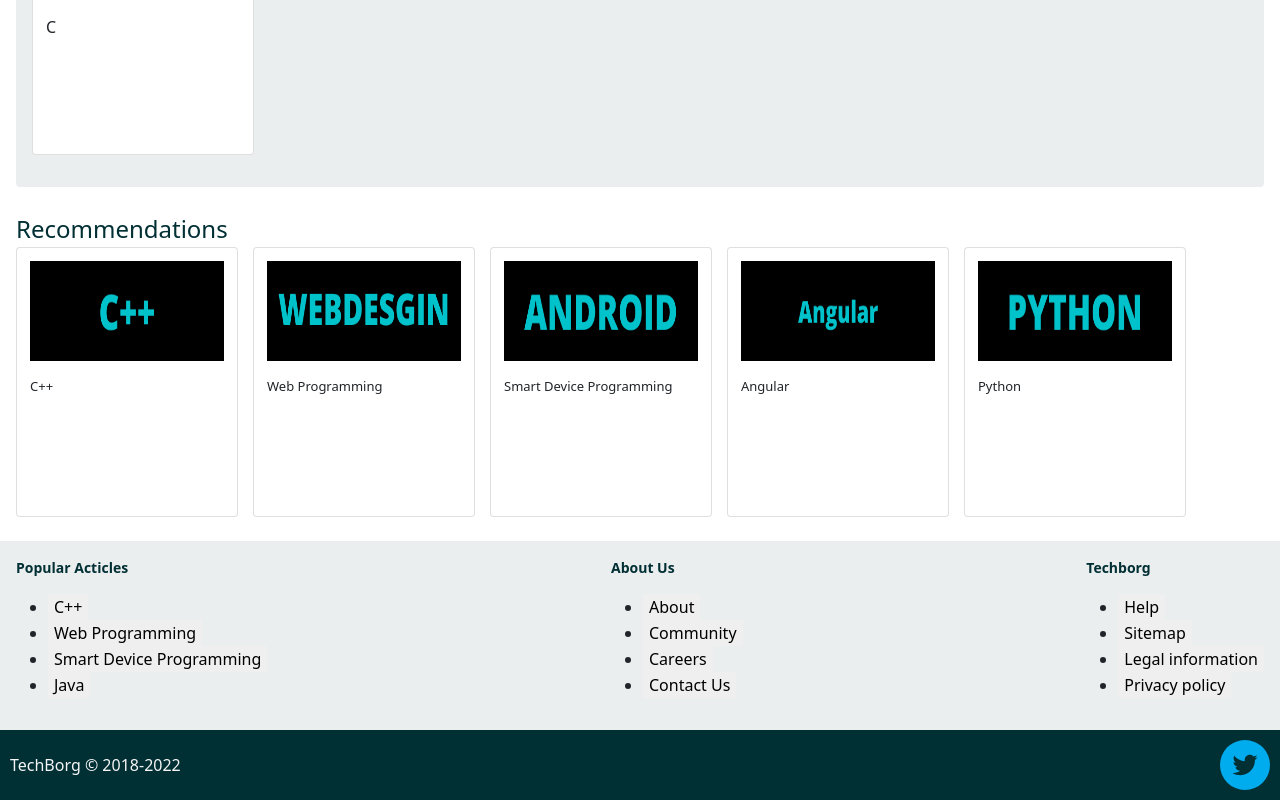
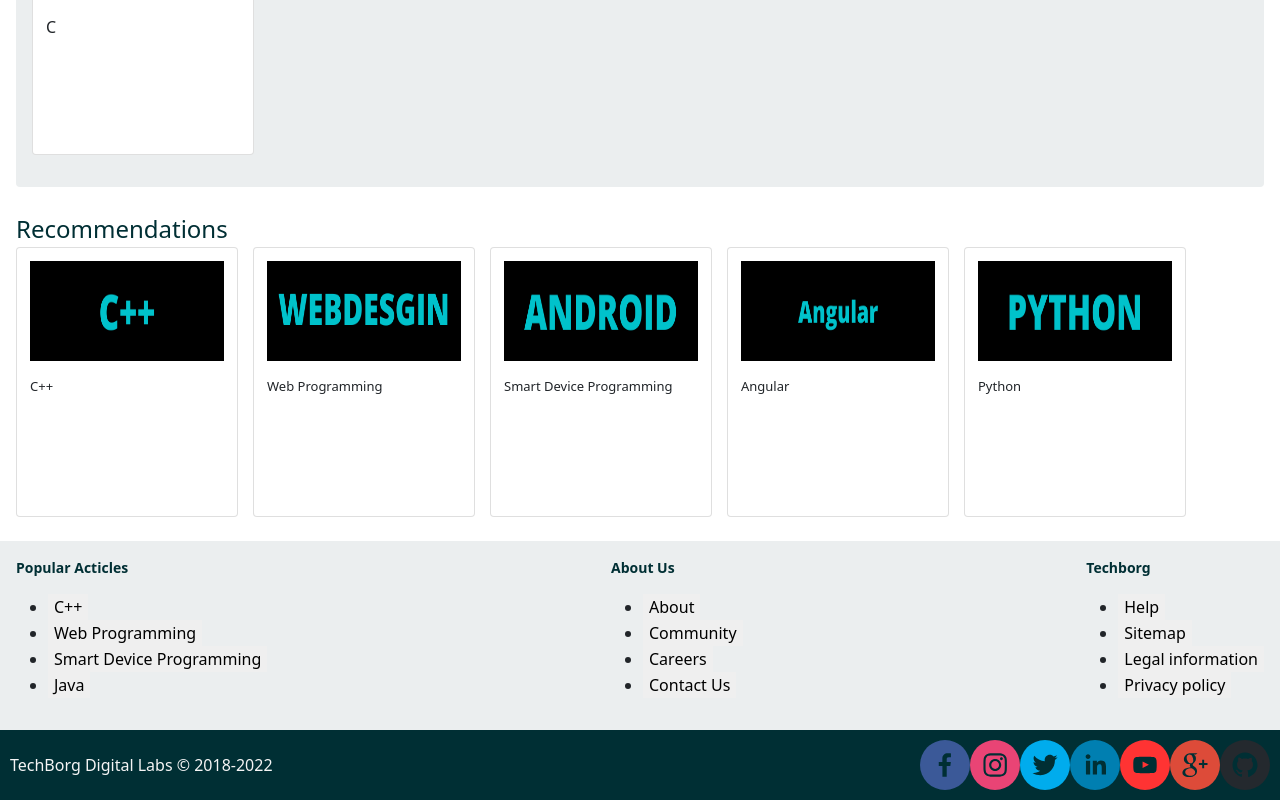
Before and after one commit to techborg/techborg-react-webhost, a React (Create React App) app: page / in a window 1280 px wide. Shown: the part 526-1326 px from the top of the page. Built offline with nearby package versions, Linux system fonts and the light colour scheme.

Commit message:
Social Icons added in footers

```diff
--- a/package.json
+++ b/package.json
@@ -17,7 +17,7 @@
     "react": "^17.0.2",
     "react-dom": "^17.0.2",
     "react-router-dom": "^5.2.0",
-    "react-scripts": "^5.0.0",
+    "react-scripts": "^2.1.3",
     "react-social-icons": "^5.11.0",
     "web-vitals": "^1.0.1"
   },
--- a/src/Components/Footer/Footer.js
+++ b/src/Components/Footer/Footer.js
@@ -52,8 +52,17 @@ function Footer() {
 
       <div className="footer">
 
-        <p onClick={()=>history.push('/')}>TechBorg © 2018-2022</p>
-        <SocialIcon  url="https://twitter.com/jaketrent"/>
+        <p onClick={()=>history.push('/')}>TechBorg Digital Labs © 2018-2022</p>
+        <div>
+        <SocialIcon  url="https://www.facebook.com/techborgfb/"/>
+        <SocialIcon url="https://www.instagram.com/techborg_/"/>
+        <SocialIcon url="https://twitter.com/tech_borg/"/>
+        <SocialIcon url="https://www.linkedin.com/company/techborglearning/"/>
+        <SocialIcon url="https://www.youtube.com/c/TechBorg"/>
+        <SocialIcon url="https://play.google.com/store/apps/details?id=com.techborg.techborgtutorial"/>
+        <SocialIcon url="https://github.com/techborg"/>
+        </div>
+
 
         </div>
       </div>
--- a/src/Components/Footer2/Footer2.js
+++ b/src/Components/Footer2/Footer2.js
@@ -2,7 +2,7 @@ import React from 'react';
 
 import './Footer2.css';
 import {useHistory} from 'react-router-dom'
-
+import { SocialIcon } from 'react-social-icons';
 
 
 function Footer2() {
@@ -16,8 +16,16 @@ function Footer2() {
 
       <div className="footer">
 
-        <p onClick={()=>history.push('/')}>TechBorg © 2018-2022</p>
-
+        <p onClick={()=>history.push('/')}>TechBorg Digital Labs © 2018-2022</p>
+        <div>
+        <SocialIcon  url="https://www.facebook.com/techborgfb/"/>
+        <SocialIcon url="https://www.instagram.com/techborg_/"/>
+        <SocialIcon url="https://twitter.com/tech_borg/"/>
+        <SocialIcon url="https://www.linkedin.com/company/techborglearning/"/>
+        <SocialIcon url="https://www.youtube.com/c/TechBorg"/>
+        <SocialIcon url="https://play.google.com/store/apps/details?id=com.techborg.techborgtutorial"/>
+        <SocialIcon url="https://github.com/techborg"/>
+        </div>
 
         </div>
       </div>
```
Also changed, not shown: 1 other file (tests, documents, lock files or other folders).
